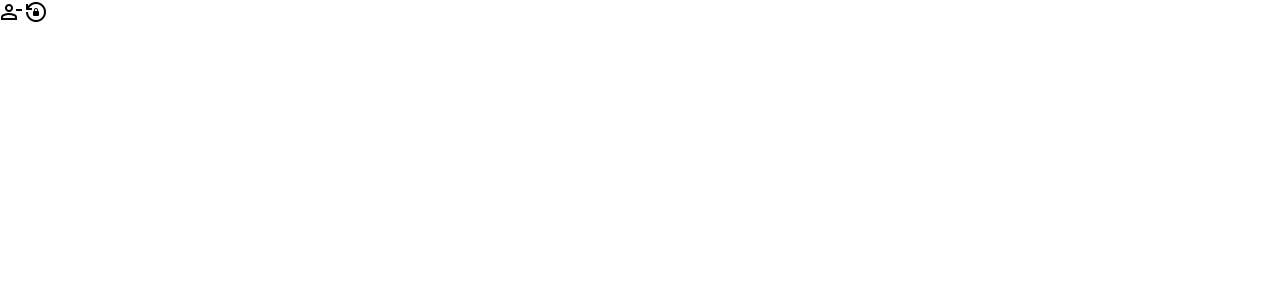
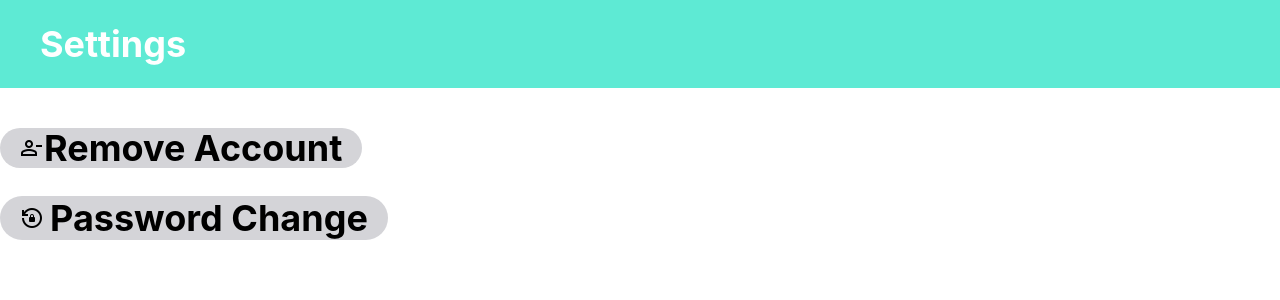
Before and after one commit to w1-ll/BudgetUp, a React (Create React App) app in the folder budgetup/: page /settings in a window 1280 px wide. Shown: the top 300 px of the page. Built offline with nearby package versions, Linux system fonts and the light colour scheme.

Commit message:
put the icons in 1 button

```diff
--- a/budgetup/src/pages/Settings.js
+++ b/budgetup/src/pages/Settings.js
@@ -25,11 +25,23 @@ function Settings() {
     };
 
     return (
-        <div>
+        <>
             <link rel="stylesheet" href="https://fonts.googleapis.com/css2?family=Material+Symbols+Outlined:opsz,wght,FILL,GRAD@20..48,100..700,0..1,-50..200" />
-            <button className="material-symbols-outlined" onClick={handleAccountRemoval}>person_remove</button>
-            <button className="material-symbols-outlined" onClick={handlePasswordReset}>lock_reset</button>
-        </div>
+            <div className="flex flex-col items-start pb-20 text-4xl font-bold text-black whitespace-nowrap bg-white">
+                <div className="justify-center items-start self-stretch px-10 py-6 w-full text-white bg-teal-300 max-md:px-5 max-md:max-w-full">
+                    Settings
+                </div>
+                <button className="flex gap-0 items-start px-5 mt-10 rounded-3xl bg-zinc-300 max-md:flex-wrap" onClick={handleAccountRemoval}>
+                    <span className="material-symbols-outlined pt-2">person_remove</span>
+                    <div className="flex-auto my-auto">Remove Account</div>
+                </button>
+                <button className="flex gap-1.5 px-5 py-0.5 mt-7 rounded-3xl bg-zinc-300 max-md:flex-wrap" onClick={handlePasswordReset}>
+                    <span className="material-symbols-outlined pt-2">lock_reset</span>
+                    <div className="flex-auto my-auto">Password Change</div>
+                </button>
+            </div>
+
+        </>
     );
 }
 
```
